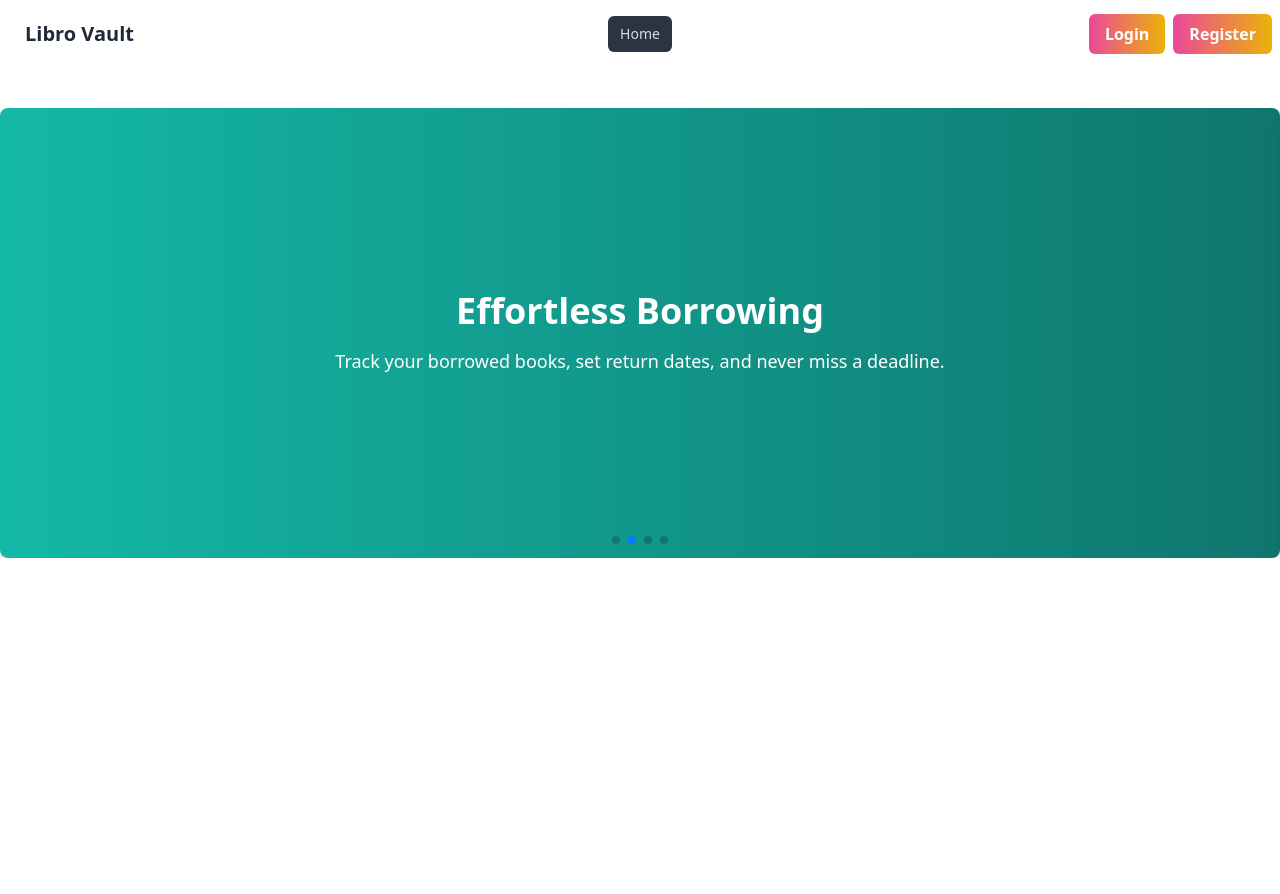
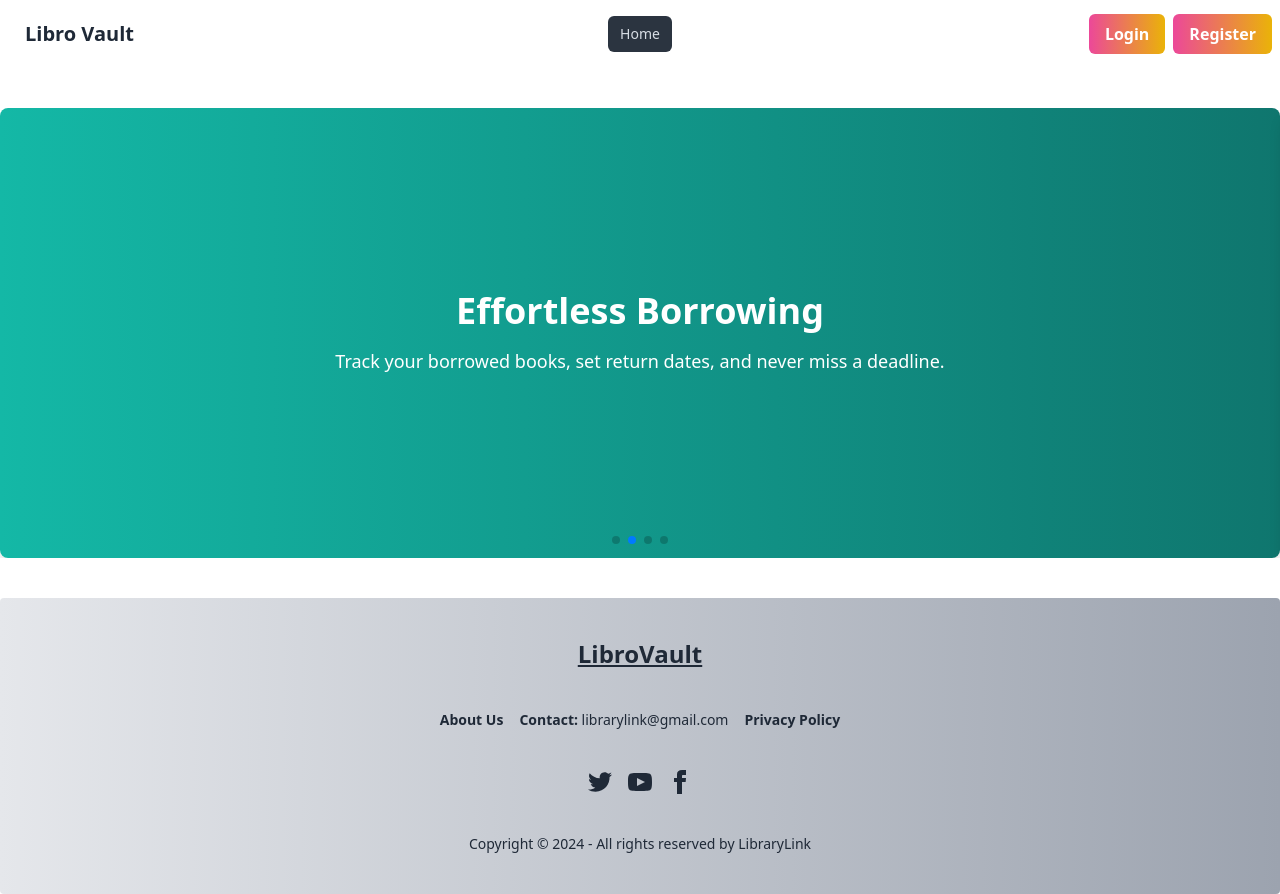
Before and after one commit to Shahadat1530/libro-vault, a React (Vite) app: page / in a window 1280 px wide. Before the commit the page ends 800 px from the top, so only its background shows below. Built offline with nearby package versions, Linux system fonts and the light colour scheme; no server answers.

Commit message:
footer added, also addBooks page added.. but data not going to server

```diff
--- /dev/null
+++ b/src/Home/Footer.jsx
@@ -0,0 +1,58 @@
+import React from 'react';
+
+const Footer = () => {
+    return (
+        <div>
+            <footer className="footer footer-center bg-gradient-to-r from-gray-200 to-gray-400 text-base-content rounded p-10">
+                <h4 className="text-2xl text-center font-bold underline">LibroVault</h4>
+                <nav className="grid grid-flow-col gap-4">
+                    <a className="link link-hover"><strong>About Us</strong></a>
+                    <a className="link link-hover"><strong>Contact:</strong> librarylink@gmail.com</a>
+                    <a className="link link-hover"><strong>Privacy Policy</strong></a>
+                </nav>
+                <nav>
+                    <div className="grid grid-flow-col gap-4 hover:cursor-pointer">
+                        <a>
+                            <svg
+                                xmlns="http://www.w3.org/2000/svg"
+                                width="24"
+                                height="24"
+                                viewBox="0 0 24 24"
+                                className="fill-current">
+                                <path
+                                    d="M24 4.557c-.883.392-1.832.656-2.828.775 1.017-.609 1.798-1.574 2.165-2.724-.951.564-2.005.974-3.127 1.195-.897-.957-2.178-1.555-3.594-1.555-3.179 0-5.515 2.966-4.797 6.045-4.091-.205-7.719-2.165-10.148-5.144-1.29 2.213-.669 5.108 1.523 6.574-.806-.026-1.566-.247-2.229-.616-.054 2.281 1.581 4.415 3.949 4.89-.693.188-1.452.232-2.224.084.626 1.956 2.444 3.379 4.6 3.419-2.07 1.623-4.678 2.348-7.29 2.04 2.179 1.397 4.768 2.212 7.548 2.212 9.142 0 14.307-7.721 13.995-14.646.962-.695 1.797-1.562 2.457-2.549z"></path>
+                            </svg>
+                        </a>
+                        <a>
+                            <svg
+                                xmlns="http://www.w3.org/2000/svg"
+                                width="24"
+                                height="24"
+                                viewBox="0 0 24 24"
+                                className="fill-current">
+                                <path
+                                    d="M19.615 3.184c-3.604-.246-11.631-.245-15.23 0-3.897.266-4.356 2.62-4.385 8.816.029 6.185.484 8.549 4.385 8.816 3.6.245 11.626.246 15.23 0 3.897-.266 4.356-2.62 4.385-8.816-.029-6.185-.484-8.549-4.385-8.816zm-10.615 12.816v-8l8 3.993-8 4.007z"></path>
+                            </svg>
+                        </a>
+                        <a>
+                            <svg
+                                xmlns="http://www.w3.org/2000/svg"
+                                width="24"
+                                height="24"
+                                viewBox="0 0 24 24"
+                                className="fill-current">
+                                <path
+                                    d="M9 8h-3v4h3v12h5v-12h3.642l.358-4h-4v-1.667c0-.955.192-1.333 1.115-1.333h2.885v-5h-3.808c-3.596 0-5.192 1.583-5.192 4.615v3.385z"></path>
+                            </svg>
+                        </a>
+                    </div>
+                </nav>
+                <aside>
+                    <p>Copyright © {new Date().getFullYear()} - All rights reserved by LibraryLink</p>
+                </aside>
+            </footer>
+        </div>
+    );
+};
+
+export default Footer;
--- a/src/layouts/MainLayout.jsx
+++ b/src/layouts/MainLayout.jsx
@@ -1,12 +1,14 @@
 import React from 'react';
 import Nav from '../Home/Nav';
 import { Outlet } from 'react-router-dom';
+import Footer from '../Home/Footer';
 
 const MainLayout = () => {
     return (
         <div>
             <Nav></Nav>
             <Outlet></Outlet>
+            <Footer></Footer>
         </div>
     );
 };
--- /dev/null
+++ b/src/pages/AddBooks.jsx
@@ -0,0 +1,141 @@
+import React from 'react';
+
+const AddBooks = () => {
+    const handleAddBook = (e) => {
+        e.preventDefault();
+        const form = e.target;
+
+        const bookName = form.bookName.value;
+        const authorName = form.authorName.value;
+        const category = form.category.value;
+        const quantity = parseInt(form.quantity.value, 10);
+        const description = form.description.value;
+        const rating = parseFloat(form.rating.value);
+        const image = form.image.value;
+
+        const newBook = {
+            bookName, authorName, category, quantity, description, rating, image,
+        };
+
+        console.log(newBook);
+
+        // Reset the form
+        form.reset();
+    };
+
+    return (
+        <div className="max-w-screen-lg mx-auto p-10 bg-gray-100 shadow-md rounded-lg">
+            <h2 className="text-2xl font-bold text-center mb-6">Add a New Book</h2>
+            <form onSubmit={handleAddBook}>
+                {/* Book Name */}
+                <div className="mb-4">
+                    <label htmlFor="bookName" className="block font-medium">Book Name</label>
+                    <input
+                        type="text"
+                        id="bookName"
+                        name="bookName"
+                        className="w-full px-4 py-2 border rounded"
+                        placeholder="Enter book name"
+                        required
+                    />
+                </div>
+
+                {/* Author Name */}
+                <div className="mb-4">
+                    <label htmlFor="authorName" className="block font-medium">Author Name</label>
+                    <input
+                        type="text"
+                        id="authorName"
+                        name="authorName"
+                        className="w-full px-4 py-2 border rounded"
+                        placeholder="Enter author name"
+                        required
+                    />
+                </div>
+
+                {/* Category */}
+                <div className="mb-4">
+                    <label htmlFor="category" className="block font-medium">Category</label>
+                    <select
+                        id="category"
+                        name="category"
+                        className="w-full px-4 py-2 border rounded"
+                        required
+                    >
+                        <option value="">Select Book Category</option>
+                        <option value="Novel">Novel</option>
+                        <option value="Thriller">Thriller</option>
+                        <option value="History">History</option>
+                        <option value="Drama">Drama</option>
+                        <option value="Sci-Fi">Sci-Fi</option>
+                    </select>
+                </div>
+
+                {/* Quantity */}
+                <div className="mb-4">
+                    <label htmlFor="quantity" className="block font-medium">Quantity</label>
+                    <input
+                        type="number"
+                        id="quantity"
+                        name="quantity"
+                        className="w-full px-4 py-2 border rounded"
+                        placeholder="Enter quantity"
+                        min="1"
+                        required
+                    />
+                </div>
+
+                {/* Short Description */}
+                <div className="mb-4">
+                    <label htmlFor="description" className="block font-medium">Short Description</label>
+                    <textarea
+                        id="description"
+                        name="description"
+                        className="w-full px-4 py-2 border rounded"
+                        placeholder="Write a brief description"
+                        required
+                    ></textarea>
+                </div>
+
+                {/* Rating */}
+                <div className="mb-4">
+                    <label htmlFor="rating" className="block font-medium">Rating</label>
+                    <input
+                        type="number"
+                        id="rating"
+                        name="rating"
+                        className="w-full px-4 py-2 border rounded"
+                        placeholder="Enter rating (1-5)"
+                        min="1"
+                        max="5"
+                        step="0.1"
+                        required
+                    />
+                </div>
+
+                {/* Image */}
+                <div className="mb-4">
+                    <label htmlFor="image" className="block font-medium">Book Cover Image URL</label>
+                    <input
+                        type="url"
+                        id="image"
+                        name="image"
+                        className="w-full px-4 py-2 border rounded"
+                        placeholder="Enter image URL"
+                        required
+                    />
+                </div>
+
+                {/* Submit Button */}
+                <button
+                    type="submit"
+                    className="w-full bg-blue-600 text-white py-2 rounded hover:bg-blue-700"
+                >
+                    Add Book
+                </button>
+            </form>
+        </div>
+    );
+};
+
+export default AddBooks;
--- a/src/router/router.jsx
+++ b/src/router/router.jsx
@@ -4,6 +4,7 @@
 import SignUp from '../pages/SignUp';
 import Login from '../pages/Login';
 import Home from '../Home/Home';
+import AddBooks from '../pages/AddBooks';
 
 const router = createBrowserRouter([
   {
@@ -13,6 +14,10 @@
       {
         path:'/',
         element:<Home></Home>
+      },
+      {
+        path:'/add-books',
+        element:<AddBooks></AddBooks>
       },
       {
         path:'/login',
```
